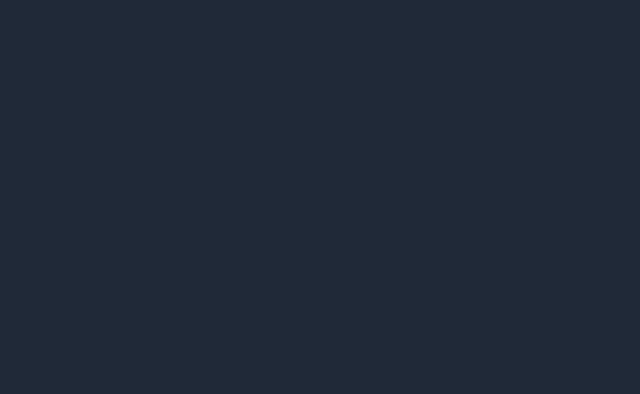
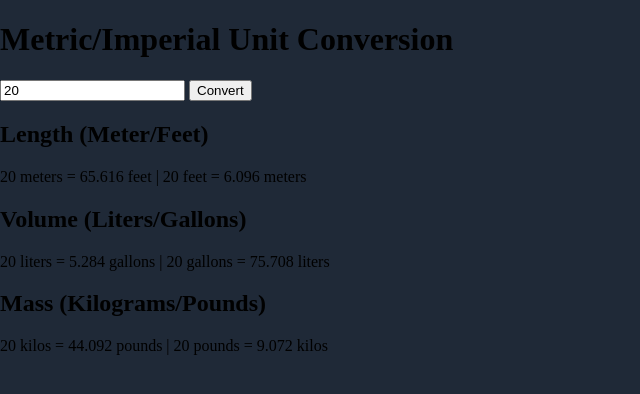
Before and after one commit to memelopez/unitConversion, a browser extension: page index.html in a window 1280 px wide. Shown: the whole page, without its empty margins (0-640 px from the left). Drawn offline with Linux system fonts and the light colour scheme.

Commit message:
Add basic skeleton

```diff
--- a/index.html
+++ b/index.html
@@ -8,7 +8,27 @@
   <title>Unit Conversion</title>
 </head>
 <body>
-  <div class="container"></div>
+  <div class="container">
+    <header>
+      <h1>Metric/Imperial Unit Conversion</h1>
+      <input type="number" name="inputUnits" id="inputUnits" value="20">
+      <button type="button" class="convert">Convert</button>
+    </header>
+    <div class="results">
+      <div class="forLength">
+        <h2>Length (Meter/Feet)</h2>
+        <p id="length">20 meters = 65.616 feet | 20 feet = 6.096 meters</p>
+      </div>
+      <div class="forVolume">
+        <h2>Volume (Liters/Gallons)</h2>
+        <p id="volume">20 liters = 5.284 gallons | 20 gallons = 75.708 liters</p>
+      </div>
+      <div class="forMass">
+        <h2>Mass (Kilograms/Pounds)</h2>
+        <p id="mass">20 kilos = 44.092 pounds | 20 pounds = 9.072 kilos</p>
+      </div>
+    </div>
+  </div>
   <script src="index.js"></script>
 </body>
 </html>
```
